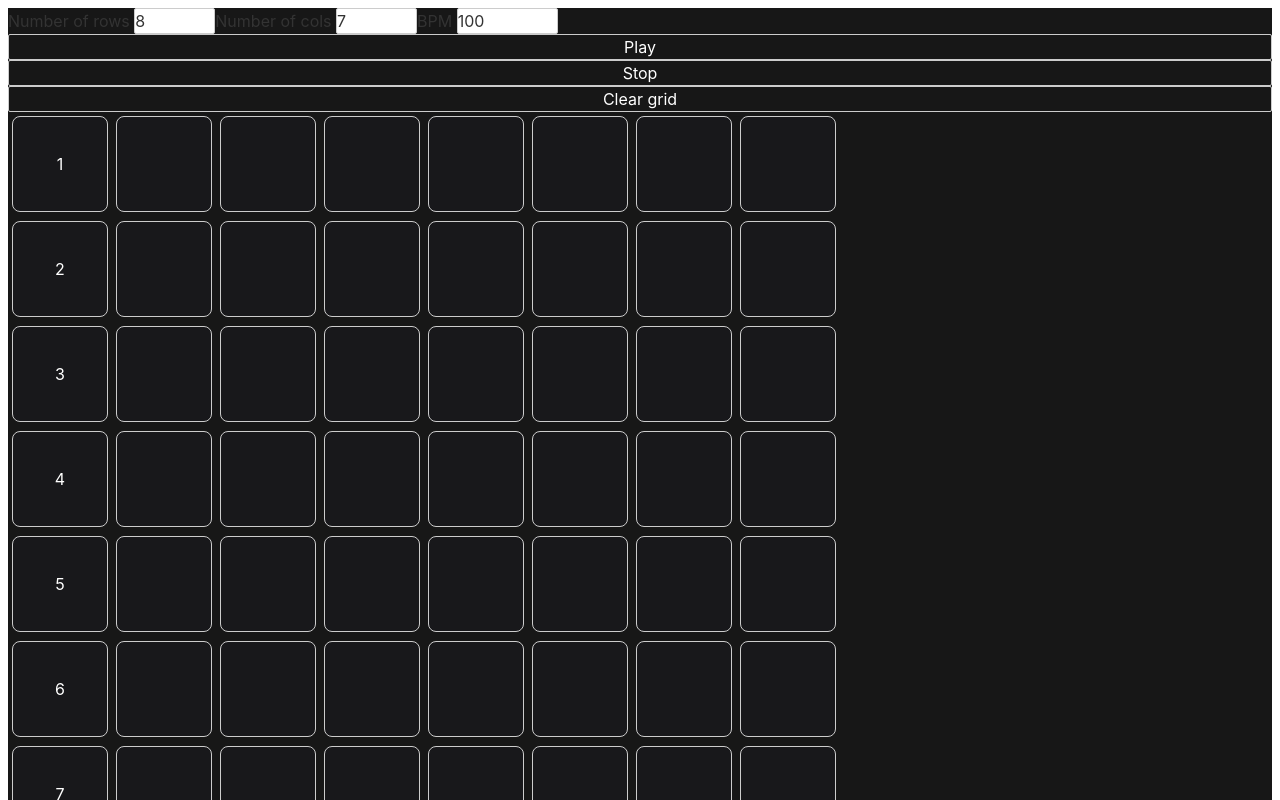
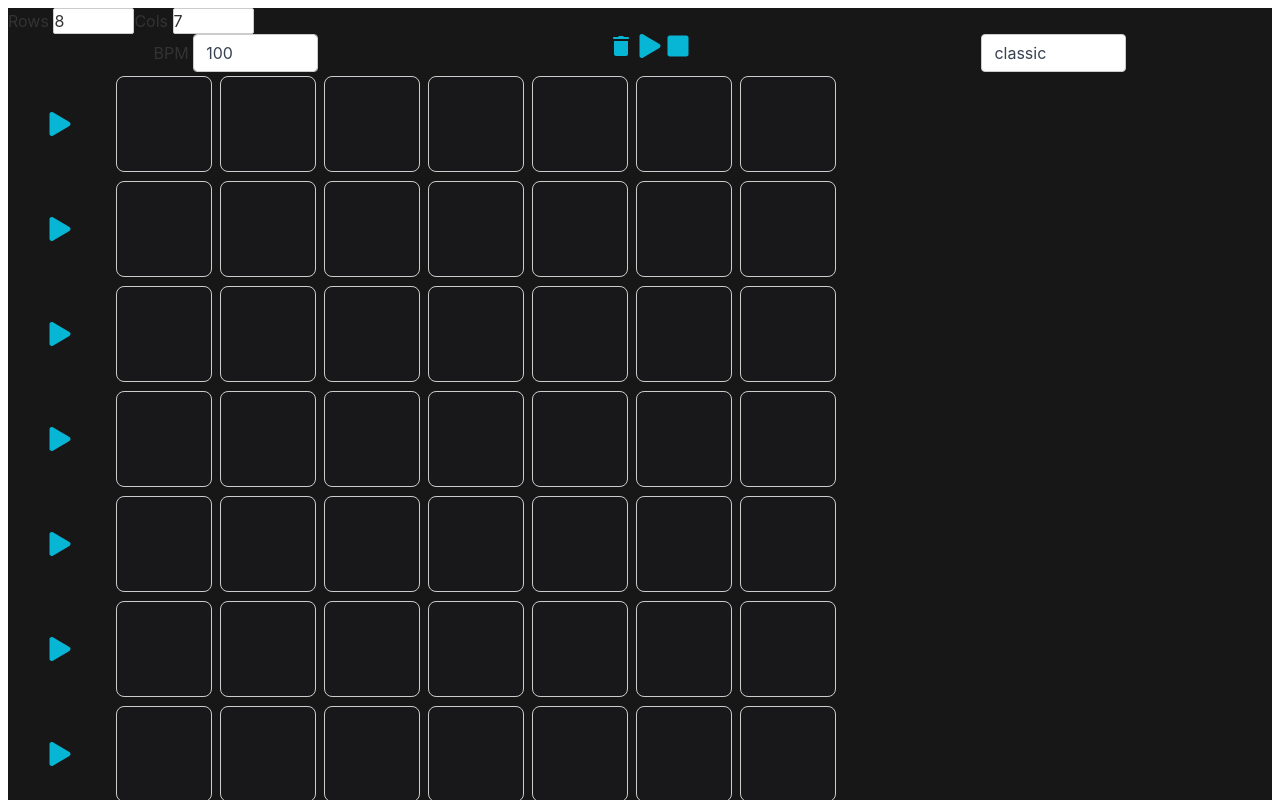
Before and after one commit to correaswebert/synthpad, a Svelte app: page / in a window 1280 px wide. Shown: the top 800 px of the page. Built offline with nearby package versions, Linux system fonts and the light colour scheme.

Commit message:
Using icons

```diff
--- a/src/components/Controls.svelte
+++ b/src/components/Controls.svelte
@@ -1,5 +1,9 @@
 <script lang="ts">
   import { createEventDispatcher } from "svelte";
+  import BinIcon from "../icons/BinIcon.svelte";
+  import PauseIcon from "../icons/PauseIcon.svelte";
+  import PlayIcon from "../icons/PlayIcon.svelte";
+  import StopIcon from "../icons/StopIcon.svelte";
 
   export let isPlaying = false;
 
@@ -35,7 +39,7 @@
 
 <div class="flex">
   <label for="numRows">
-    Number of rows
+    Rows
     <input
       min={minNumRows}
       max={maxNumRows}
@@ -45,7 +49,7 @@
   </label>
 
   <label for="numCols">
-    Number of cols
+    Cols
     <input
       min={minNumCols}
       max={maxNumCols}
@@ -53,10 +57,19 @@
       bind:value={numCols}
     />
   </label>
+</div>
 
+<div class="flex justify-around">
   <label for="bpm">
     BPM
     <input
+      class="form-control
+        px-3
+        py-1.5
+        text-gray-700 bg-white bg-clip-padding
+        rounded
+        transition ease-in-out
+        focus:outline-none"
       min={0}
       max={1000}
       type="number"
@@ -64,14 +77,38 @@
       on:change={debounceReplay}
     />
   </label>
+
+  <div>
+    <button class="border-0 text-white active:bg-transparent" on:click={() => dispatch("clear")}>
+      <BinIcon />
+    </button>
+
+    <button class="border-0 text-white active:bg-transparent" on:click={toggleIsPlaying}>
+      {#if isPlaying === true}
+        <PauseIcon />
+      {:else}
+        <PlayIcon />
+      {/if}
+    </button>
+
+    <button class="border-0 text-white active:bg-transparent" on:click={stopPlaying}>
+      <StopIcon />
+    </button>
+  </div>
+
+  <select
+    class="appearance-none
+      px-3 py-1.5
+      text-gray-700 bg-white
+      rounded
+      transition ease-in-out
+      focus:border-blue-600 focus:outline-none"
+    aria-label="Select scale"
+  >
+    <option value="classic" selected>classic</option>
+    <option value="pentatonic">pentatonic</option>
+    <option value="chromatic">chromatic</option>
+    <option value="major">major</option>
+    <option value="harmonic minor">harmonic minor</option>
+  </select>
 </div>
-
-<button class="text-white" on:click={toggleIsPlaying}>
-  {isPlaying ? "Pause" : "Play"}
-</button>
-
-<button class="text-white" on:click={stopPlaying}> Stop </button>
-
-<button class="text-white" on:click={() => dispatch("clear")}>
-  Clear grid
-</button>
--- a/src/components/Row.svelte
+++ b/src/components/Row.svelte
@@ -1,6 +1,7 @@
 <script lang="ts">
   import { playRow } from "../utils/music.svelte";
   import Cell from "./Cell.svelte";
+import PlayIcon from "../icons/PlayIcon.svelte";
 
   export let row: boolean[];
   export let isRowAcive: boolean;
@@ -10,10 +11,10 @@
 
 <div class="flex">
   <button
-    class="w-24 h-24 m-1 text-white bg-zinc-900 rounded-lg select-none transition ease-in delay-[50ms]"
+    class="w-24 h-24 m-1 flex justify-center items-center border border-zinc-900 rounded-lg hover:border-white"
     on:click|capture={() => !isGridPlaying &&playRow(row)}
   >
-    {idx + 1}
+    <PlayIcon />
   </button>
 
   <div class={`${isRowAcive ? "scale-95 -translate-x-1" : ""}`}>
```
